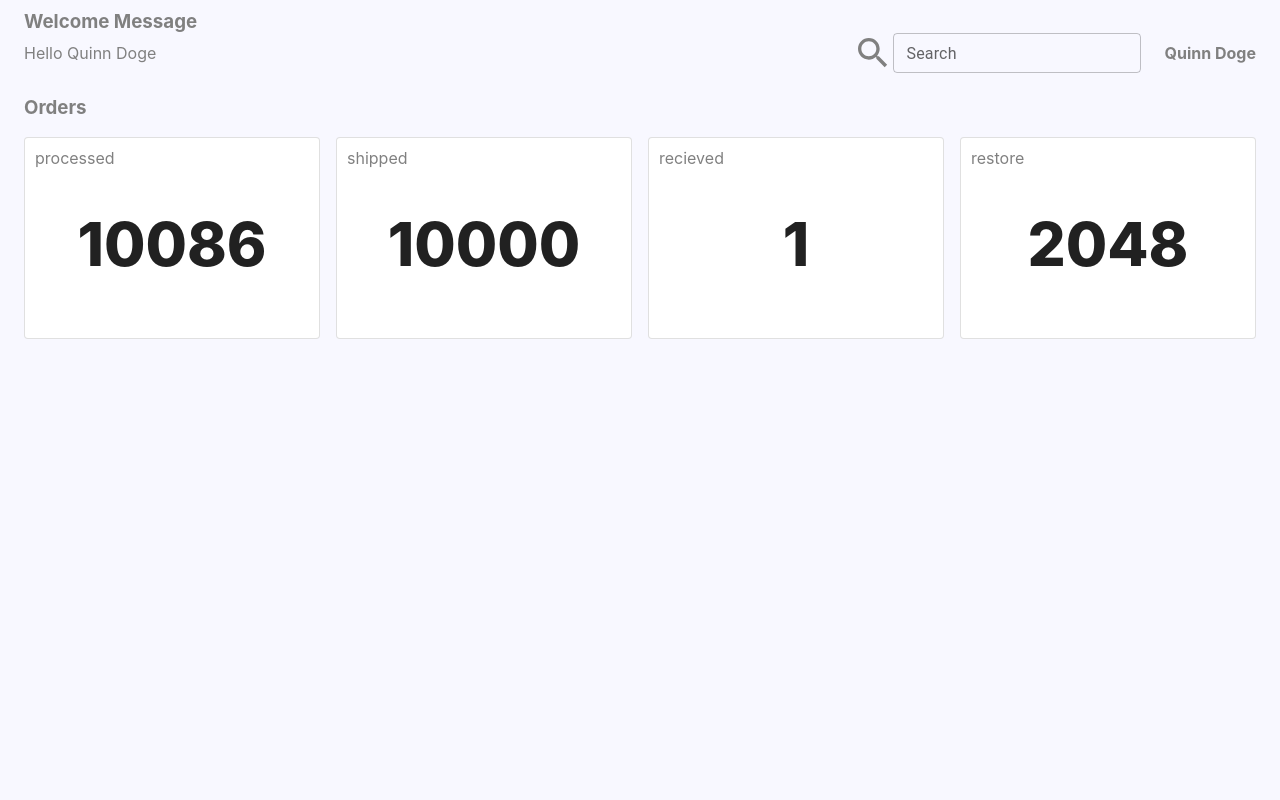
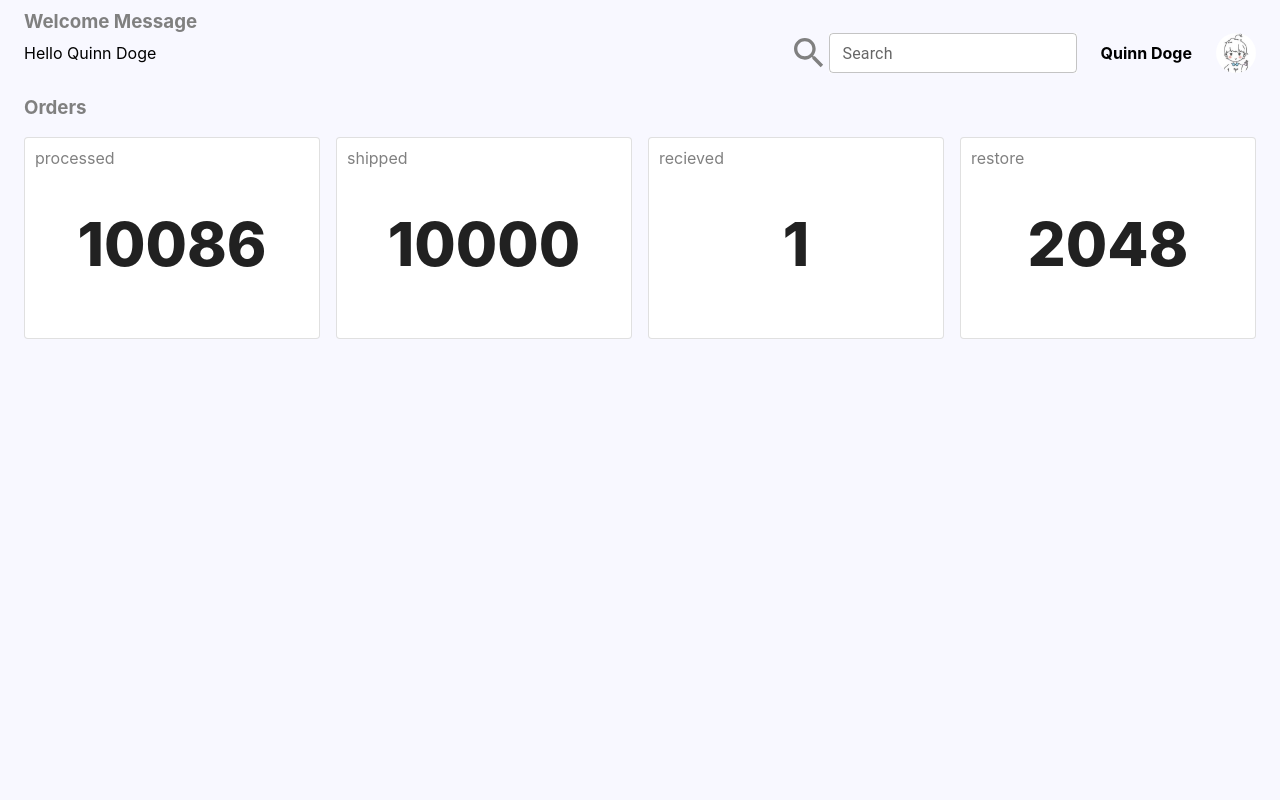
Before and after one commit to royroyzhong/Simp.Com, a React (Create React App) app in the folder frontend/: page / in a window 1280 px wide. Shown: the top 800 px of the page. Built offline with nearby package versions, Linux system fonts and the light colour scheme.

Commit message:
dev: [Quinn] added quinn avatar

```diff
--- a/frontend/src/component/dashboard/Dashboard.js
+++ b/frontend/src/component/dashboard/Dashboard.js
@@ -1,11 +1,13 @@
-import { Card, Input, TextField } from "@mui/material";
+import { Card, Avatar, TextField } from "@mui/material";
 import { Box, Container} from "@mui/system";
 import { Grid } from "@mui/material";
 import {useDispatch, useSelector} from "react-redux";
 import { getOrders } from "../../controller/userSlice";
 import SearchIcon from '@mui/icons-material/Search';
 import "../../css/dashboard.css";
-import {quinn} from '../../utils/mockFetch';
+
+import {quinn} from '../../utils/mockFetch';            // mock user
+import quinnAvatar from '../../assets/avatar.jpg';   // mock avatar
 
 export default function Dashboard(props) {
 
@@ -32,6 +34,9 @@ export default function Dashboard(props) {
                             <Box>
                                 <h4>{quinn.name}</h4>
                             </Box>
+                        </Grid>
+                        <Grid item xs={"auto"}>
+                            <Avatar alt="Remy Sharp" src={quinnAvatar} />
                         </Grid>
                     </Grid>
                 </Box>
--- a/frontend/src/css/dashboard.css
+++ b/frontend/src/css/dashboard.css
@@ -7,10 +7,13 @@
     text-align: left;
 }
 
+.status-line-wrapper input {
+    background-color: white;
+}
+
 .status-line-wrapper h3, .status-line-wrapper h4, .status-line-wrapper p {
     margin: 0px;
     padding-top: 10px;
-    color: grey;
 }
 
 .section-title {
```
Also changed, not shown: frontend/src/assets/avatar.jpg (added).
